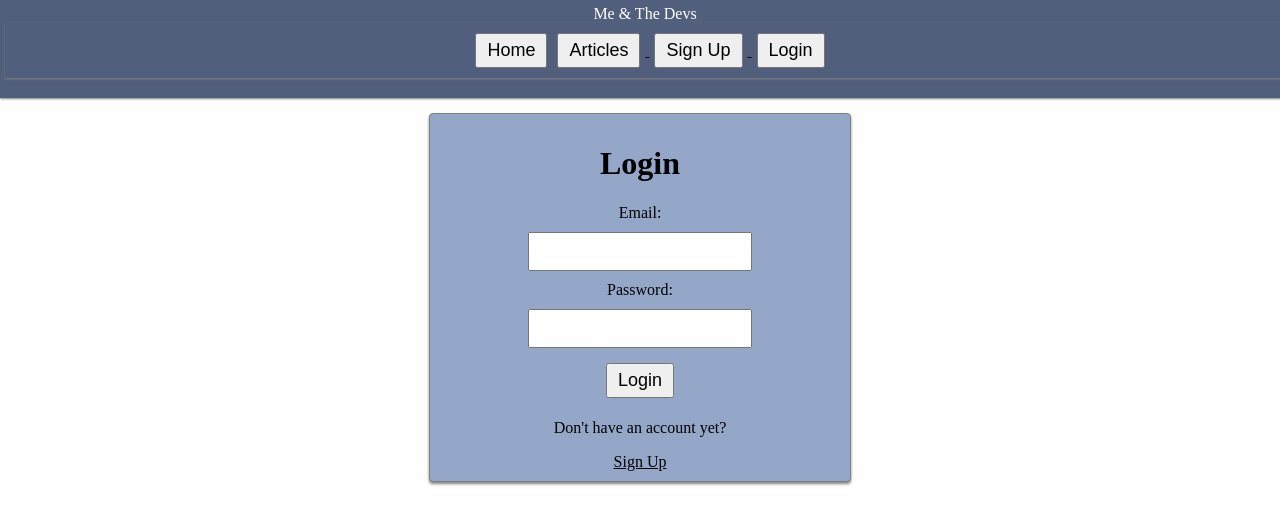
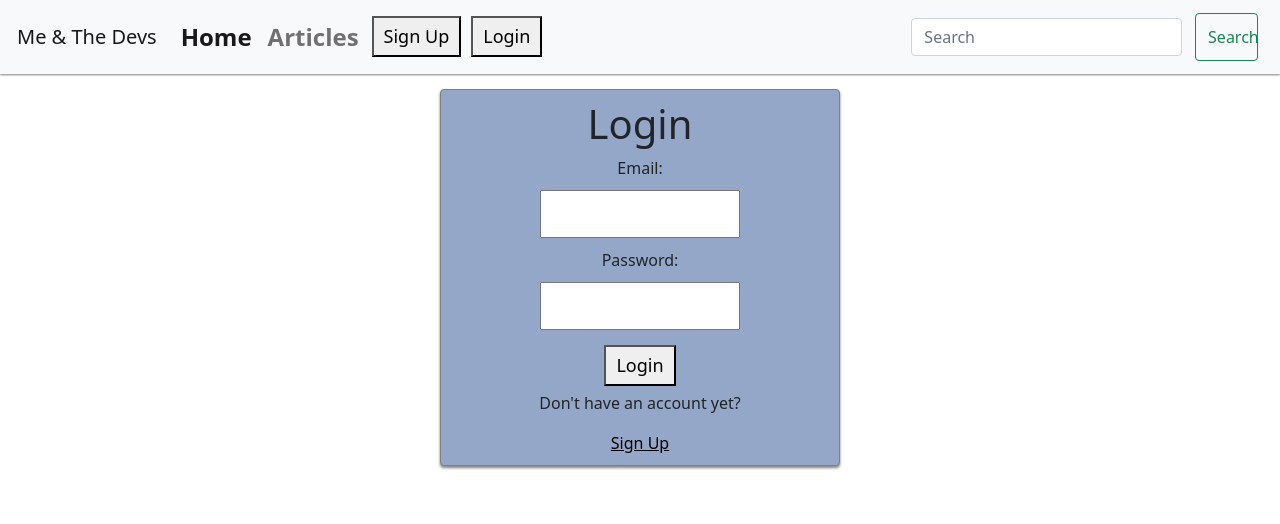
Before and after one commit to JoaquinPerezDev/me-and-the-devs, a React (Create React App) app: page /login in a window 1280 px wide. Shown: the top 524 px of the page. Built offline with nearby package versions, Linux system fonts and the light colour scheme; no server answers.

Commit message:
Made sure the photo uploading logic worked properly, completed and cleaned up the User Edit page

```diff
--- a/public/index.html
+++ b/public/index.html
@@ -9,6 +9,7 @@
       name="description"
       content="Web site created using create-react-app"
     />
+    <link href="https://cdn.jsdelivr.net/npm/bootstrap@5.1.3/dist/css/bootstrap.min.css" rel="stylesheet" integrity="sha384-1BmE4kWBq78iYhFldvKuhfTAU6auU8tT94WrHftjDbrCEXSU1oBoqyl2QvZ6jIW3" crossorigin="anonymous">
     <link rel="apple-touch-icon" href="%PUBLIC_URL%/logo192.png" />
     <!--
       manifest.json provides metadata used when your web app is installed on a
@@ -39,5 +40,6 @@
       To begin the development, run `npm start` or `yarn start`.
       To create a production bundle, use `npm run build` or `yarn build`.
     -->
+    <script src="https://cdn.jsdelivr.net/npm/bootstrap@5.1.3/dist/js/bootstrap.bundle.min.js" integrity="sha384-ka7Sk0Gln4gmtz2MlQnikT1wXgYsOg+OMhuP+IlRH9sENBO0LRn5q+8nbTov4+1p" crossorigin="anonymous"></script>
   </body>
 </html>
--- a/src/api/service.js
+++ b/src/api/service.js
@@ -3,13 +3,12 @@ import axios from "axios";
 const api = axios.create({
   // make sure you use PORT = 5005 (the port where our server is running)
   baseURL: "http://localhost:5005/auth",
-   withCredentials: true // => you might need this option if using cookies and sessions
+  //  withCredentials: true // => you might need this option if using cookies and sessions
 });
 
 const errorHandler = (err) => {
   throw err;
 };
-
 
 
 const uploadImage = (file) => {
--- a/src/components/Navbar.js
+++ b/src/components/Navbar.js
@@ -12,21 +12,23 @@ function Navbar() {
      } = useContext(AuthContext);
 
   return (
-    <nav>
-                <div>
+      <>
+                <nav class="navbar navbar-expand-lg navbar-light bg-light">
+  <div class="container-fluid">
+    <Link to="/" class="navbar-brand" >
     Me & The Devs
-                </div>
-                <div>
-                <nav class="navbar navbar-light bg-light">
-                    <Link to="/">
-                        <button>Home</button>
     </Link>
-                    <Link to="/article">
-                        <button>Articles</button>
-                    </Link>
-
-                    <i class="bi bi-boxes"></i>
-
+    <button class="navbar-toggler" type="button" data-bs-toggle="collapse" data-bs-target="#navbarTogglerDemo02" aria-controls="navbarTogglerDemo02" aria-expanded="false" aria-label="Toggle navigation">
+      <span class="navbar-toggler-icon"></span>
+    </button>
+    <div class="collapse navbar-collapse" id="navbarTogglerDemo02">
+      <ul class="navbar-nav me-auto mb-2 mb-lg-0">
+        <li class="nav-item">
+          <Link to="/" class="nav-link active" aria-current="page">Home</Link>
+        </li>
+        <li class="nav-item">
+          <Link to="/article" class="nav-link" >Articles</Link>
+        </li>
         {isLoggedIn && (
                         <>
                     <Link to="/profile">
@@ -49,10 +51,16 @@ function Navbar() {
                         <Link to="/login"> <button>Login</button> </Link>
                         </>
                     )}
-
-                </nav>
+      </ul>
+      <form class="d-flex">
+        <input class="form-control me-2" type="search" placeholder="Search" aria-label="Search"></input>
+        <button class="btn btn-outline-success" type="submit">Search</button>
+      </form>
+    </div>
   </div>
 </nav>
+                </>
+
   );
 }
 
--- a/src/pages/Homepage.js
+++ b/src/pages/Homepage.js
@@ -8,6 +8,7 @@ function Homepage() {
                 Homepage
             </h1>
             <div>
+
                 {/*
                 body, including:
                 User posts feed
--- a/src/pages/UserEditPage.js
+++ b/src/pages/UserEditPage.js
@@ -3,7 +3,7 @@
 import { useState } from "react";
 import { useNavigate } from "react-router-dom";
 import axios from "axios";
-import service from "../api/service";
+import uploadImage from "../api/service";
 
 const API_URL = "http://localhost:5005";
 
@@ -36,18 +36,15 @@ function UserEditPage(props) {
   const handleExperience = (e) => setExperience(e.target.value);
   const handleEducation = (e) => setEducation(e.target.value);
   const handleFileUpload = (e) => {
-
     const uploadData = new FormData();
 
     uploadData.append("imageUrl", e.target.files[0]);
 
-    service
-        .uploadImage(uploadData)
-        .then(response => {
+    uploadImage(uploadData)
+      .then((response) => {
         setImageUrl(response.fileUrl);
       })
-        .catch(err => console.log("error while uploading the file: ", err));
-
+      .catch((err) => console.log("error while uploading the file: ", err));
   };
 
   const handleProject = (e) => setProject(e.target.value);
@@ -84,8 +81,8 @@ function UserEditPage(props) {
   };
 
   return (
-    <div className="SignupPage">
-      <h1>Sign Up</h1>
+    <div className=" container">
+      <h1>Edit Your Profile</h1>
 
       <form onSubmit={handleSignupSubmit}>
         <label>Email:</label>
@@ -94,13 +91,25 @@ function UserEditPage(props) {
         <label>Name:</label>
         <input type="text" name="name" value={name} onChange={handleName} />
 
-        <label>Current Role:</label>
+        <div>
+          <label htmlFor="exampleDataList" className="form-label">
+            Current Role:
+          </label>
           <input
-          type="text"
+            list="datalistOptions"
+            id="exampleDataList"
+            placeholder="Type to search..."
             name="currentRole"
             value={currentRole}
             onChange={handleCurrentRole}
           />
+          <datalist id="datalistOptions">
+            <option value="Full Stack Dev" />
+            <option value="Front End Dev" />
+            <option value="Back End Dev" />
+            <option value="UI/UX Designer" />
+          </datalist>
+        </div>
 
         <label>About Me:</label>
         <input
@@ -109,8 +118,7 @@ function UserEditPage(props) {
           value={aboutMe}
           onChange={handleAboutMe}
         />
-{/* CONTINUE ADDING EDIT FIELDS ON FORM TO FINISH USER EDIT PAGE ON FRONT ENT
- */}
+
         <label>Contact Info:</label>
         <input
           type="text"
@@ -120,12 +128,7 @@ function UserEditPage(props) {
         />
 
         <label>Skills:</label>
-        <input
-          type="text"
-          name="skill"
-          value={skill}
-          onChange={handleSkill}
-        />
+        <input type="text" name="skill" value={skill} onChange={handleSkill} />
 
         <label>Languages:</label>
         <input
@@ -175,13 +178,18 @@ function UserEditPage(props) {
           onChange={handleLinks}
         />
 
-        <input type="file" onChange={(e) => handleFileUpload(e)}/>
-
-        <button type="submit">Sign Up</button>
+        <div className="mb-3 container">
+          <label for="formFileSm" className="form-label" />
+          <input
+            id="formFileSm"
+            type="file"
+            onChange={(e) => handleFileUpload(e)}
+          />
+        </div>
+        <button type="submit">Update Your Information</button>
       </form>
 
       {errorMessage && <p className="error-message">{errorMessage}</p>}
-
     </div>
   );
 }
```
Lines whose indentation alone changed are shown as unchanged.
